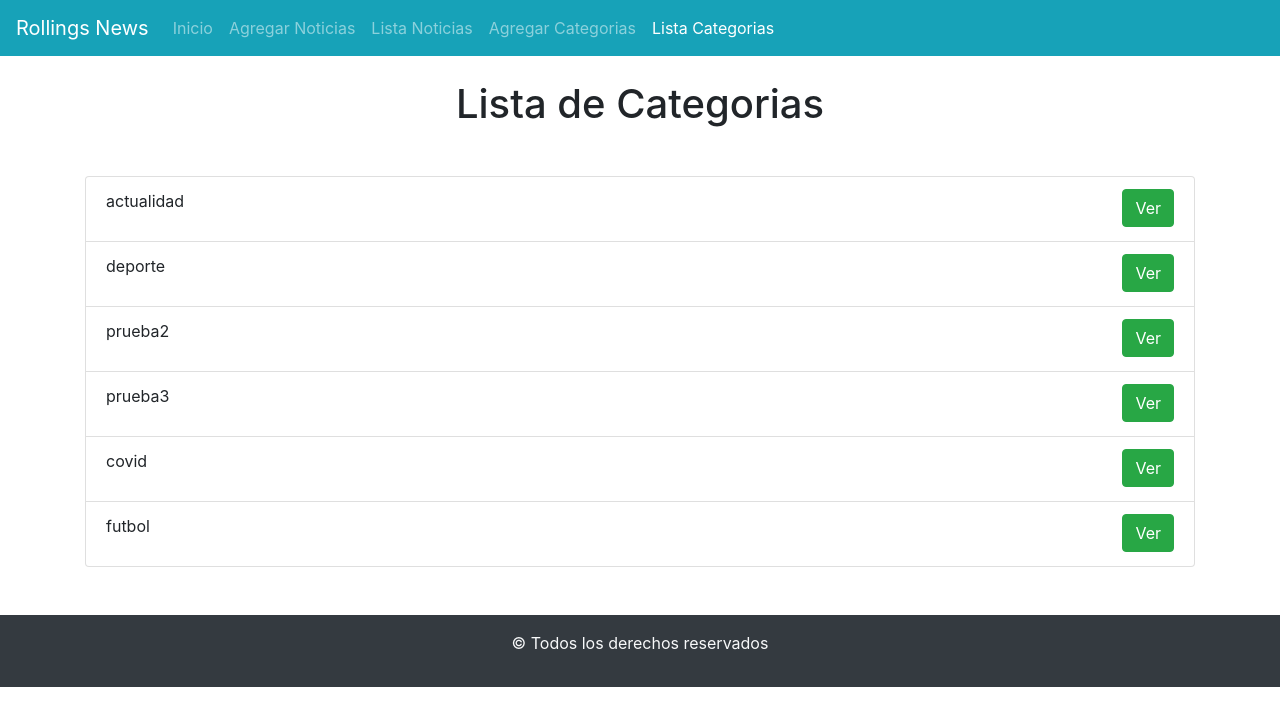
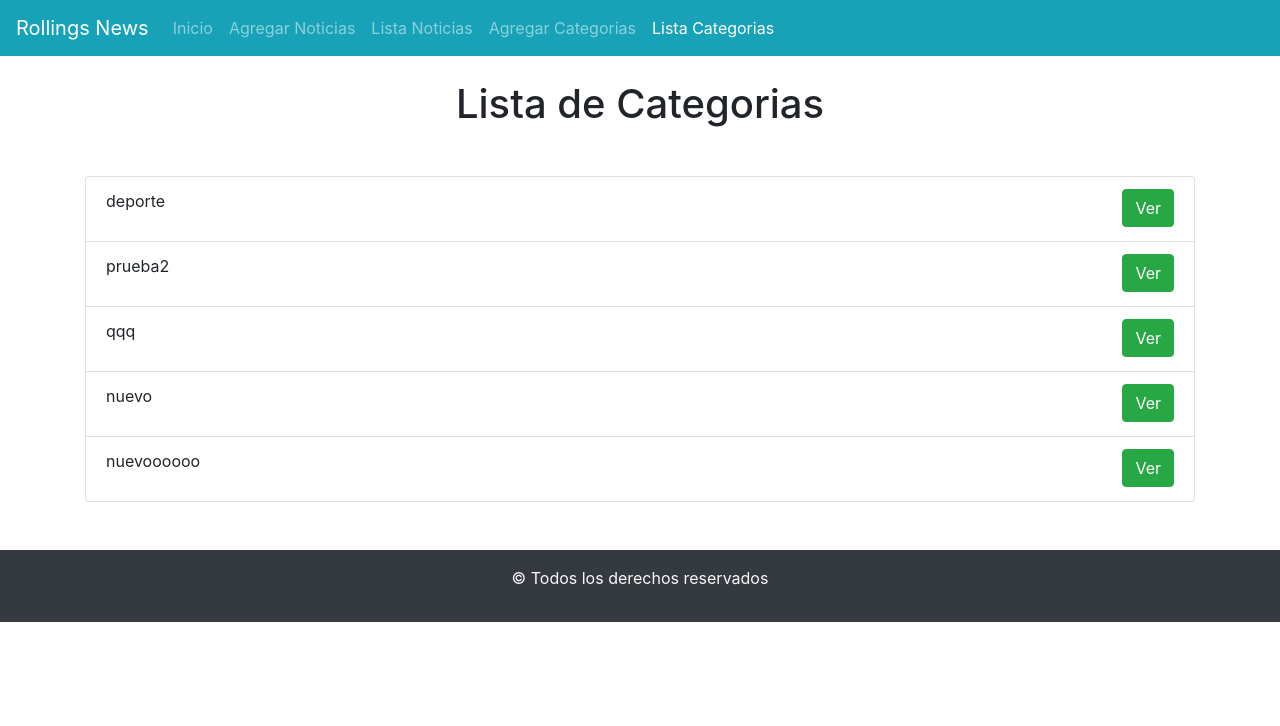
Before and after one commit to OttoCab/RollingNews, a React (Create React App) app: page /Categorias in a window 1280 px wide. Shown: the top 726 px of the page. Built offline with nearby package versions, Linux system fonts and the light colour scheme; data requests are answered from the project's data file.

Commit message:
se editan errores

```diff
--- a/db.json
+++ b/db.json
@@ -41,75 +41,15 @@
       "id": 5
     },
     {
-      "categoriaNoticia": "Actualidad",
-      "tituloNoticia": "Deportes extremos",
-      "autorNoticia": "cosmi",
-      "fechaNoticia": "13/05/2021",
-      "contenidoNoticia": "sahfkjshfkljdshfkljsdhkjfad",
-      "id": 6
-    },
-    {
       "categoriaNoticia": "Tecnología",
       "tituloNoticia": "mouses",
       "autorNoticia": "Cosmito",
       "fechaNoticia": "13/05/21",
       "contenidoNoticia": "asdasdasdasdasdasdasdasd",
       "id": 7
-    },
-    {
-      "categoria": "actualidad",
-      "id": 8
-    },
-    {
-      "categoria": "actualidad",
-      "id": 9
-    },
-    {
-      "categoria": "actualidad",
-      "id": 10
-    },
-    {
-      "categoria": "nuevo",
-      "id": 11
-    },
-    {
-      "categoria": "gatitos",
-      "id": 12
-    },
-    {
-      "categoria": "gatitos",
-      "id": 13
-    },
-    {
-      "categoria": "prueba",
-      "id": 14
-    },
-    {
-      "categoria": "prueba2",
-      "id": 15
-    },
-    {
-      "nombreCategoria": "nnnnnnn",
-      "id": 16
-    },
-    {
-      "nombreCategoria": "nnnnn",
-      "id": 17
-    },
-    {
-      "nombreCategoria": "qqqqq",
-      "id": 18
-    },
-    {
-      "nombreCategoria": "qqq",
-      "id": 19
     }
   ],
   "Categorias": [
-    {
-      "nombreCategoria": "actualidad",
-      "id": 1
-    },
     {
       "nombreCategoria": "deporte",
       "id": 2
@@ -119,16 +59,16 @@
       "id": 3
     },
     {
-      "nombreCategoria": "prueba3",
-      "id": 4
+      "nombreCategoria": "qqq",
+      "id": 6
     },
     {
-      "nombreCategoria": "covid",
-      "id": 5
+      "nombreCategoria": "nuevo",
+      "id": 7
     },
     {
-      "nombreCategoria": "futbol",
-      "id": 6
+      "nombreCategoria": "nuevoooooo",
+      "id": 8
     }
   ]
 }
--- a/src/App.js
+++ b/src/App.js
@@ -14,8 +14,8 @@ import React from 'react';
 import PgADM from './components/PgADM';
 
 function App() {
-  // const URL = process.env.REACT_APP_API_URL;
-  // const URLCat =process.env.REACT_APP_API_URL;
+  const URL = process.env.REACT_APP_API_URL;
+  const URLCat =process.env.REACT_APP_API_URL2;
   const [noticias, setNoticias] = useState([]);
   const [Categorias, setCategoria] = useState([]);
 
@@ -25,8 +25,8 @@ function App() {
 
   const consultarAPI = async()=>{
     try{
-      const respuesta = await fetch('http://localhost:3004/News');
-      const respuesta2 = await fetch('http://localhost:3004/Categorias');
+      const respuesta = await fetch(URL);
+      const respuesta2 = await fetch(URLCat);
       console.log(respuesta);
       console.log(respuesta2);
       if(respuesta.status === 200){
@@ -61,9 +61,7 @@ function App() {
         </Route>
         <Route exact path="/Categorias">
           <ListaCategorias Categorias={Categorias}></ListaCategorias>
-        </Route>
-        {/* Dejo un Route para lo que sera CATEGORIA, no se donde va */}
-        <Route></Route>
+          </Route>
       </Switch>
       <Footer></Footer>
     </Router>
--- a/src/components/ADM/AgregarCategoria.js
+++ b/src/components/ADM/AgregarCategoria.js
@@ -5,6 +5,7 @@ import Swal from "sweetalert2";
 const AgregarCategoria = (props) => {
   const [nombreCategoria, setNombreCategoria] = useState("");
   const [error, setError] = useState(false);
+  const URLCat =process.env.REACT_APP_API_URL2;
 
   const handleSubmit = async (e)=>{
     e.preventDefault();
@@ -27,7 +28,7 @@ const AgregarCategoria = (props) => {
           },
           body:JSON.stringify(categoria)
         }
-        const respuesta = await fetch('http://localhost:3004/Categorias', enviarCategoria);
+        const respuesta = await fetch(URLCat, enviarCategoria);
         console.log(respuesta);
         if(respuesta.status === 201){
           Swal.fire(
--- a/src/components/ADM/ItemCategoria.js
+++ b/src/components/ADM/ItemCategoria.js
@@ -8,6 +8,7 @@ const ItemCategoria = (props) => {
         {
           props.dato.nombreCategoria
         }
+
       </p>
       <div>
       <Button variant="success">Ver</Button>
--- a/src/components/ADM/ListaCategorias.js
+++ b/src/components/ADM/ListaCategorias.js
@@ -12,7 +12,6 @@ const ListaCategorias = (props) => {
             <ItemCategoria
               key={indice}
               dato={nombreCat}
-
             ></ItemCategoria>
           ))}
       </ListGroup>
```
Also changed, not shown: 1 other file (tests, documents, lock files or other folders).
